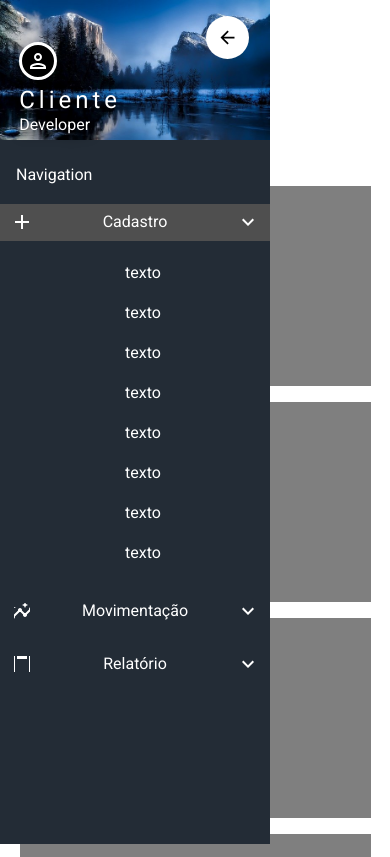
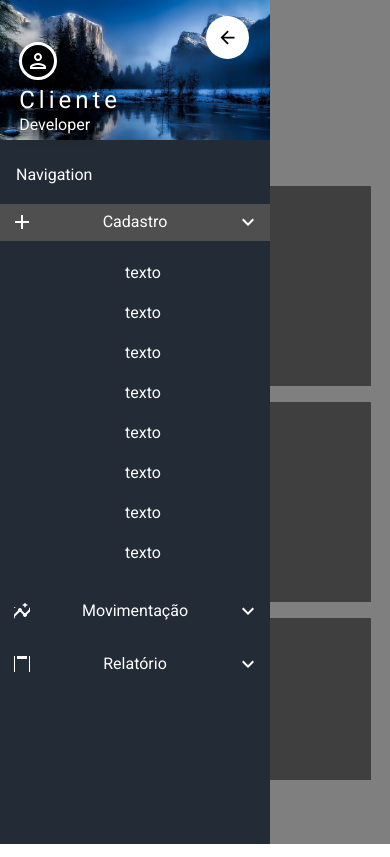
Before and after one commit to matheushrodrigues847/matheushrodrigues847.github.io, a plain HTML site: page index.html in a window 390 px wide. Both pictures are taken after a click on the element 37 px from the left and 37 px from the top of the page. Drawn offline with Linux system fonts and the light colour scheme.

Commit message:
Melhorando a usabilidade no modo responsivo

```diff
--- a/assets/css/style.css
+++ b/assets/css/style.css
@@ -221,6 +221,7 @@
 }
 .principal__gestao{
     flex: 1;
+    min-height: 100vh;
 
     background-image: url('../img/road-238458_1920.jpg');
     background-position: center;
@@ -254,7 +255,7 @@
     justify-content: space-around;
     align-items: center;
     flex-wrap: wrap;
-    height: calc(100vh - 173px);
+    height: calc(100vh - 250px);
     overflow: scroll;
 }
 .gestao__info{
@@ -264,6 +265,7 @@
     color: #ffffff;
 
     width: 30%;
+    margin: 0 auto;
     min-width: 200px;
     min-height: 200px;
 
@@ -280,6 +282,7 @@
         z-index: 1;
         transition: left 500ms ease-out;
     }
+
     .menu__ativo .principal__menu{
         left: 0;
     }
@@ -292,6 +295,9 @@
         left: 0;
         right: 0;
         bottom: 0;
+
+        background: rgb(0,1,0);
+        opacity: .5;
     }
     .icone--menuOption{
         display: block;
@@ -299,17 +305,13 @@
     .area__photo{
         height: 15%;
 
-     }
-    .gestao__main{
-        justify-content: center;
     }
+
     .gestao__info{
         width: 45%;
-        margin-right: 1rem;
+
     }
-    .gestao__info:nth-child(2n){
-        margin-right: 0;
-    }
+
 }
 @media(max-width: 660px){
     .gestao__info{
@@ -320,6 +322,6 @@
 @media(max-width: 500px){
     .gestao__info{
         width: 90%;
-        margin-right: 0;
+
     }
 }
--- a/index.html
+++ b/index.html
@@ -3,13 +3,13 @@
 
 <head>
     <meta charset="UTF-8">
-    <meta http-equiv="X-UA-Compatible" content="IE=edge">
+
     <meta name="viewport" content="width=device-width, initial-scale=1.0">
     <title>Document</title>
     <link rel="stylesheet" href="../assets/css/reset.css">
     <link rel="stylesheet" href="../assets/css/style.css">
     <link rel="preconnect" href="https://fonts.gstatic.com">
-<link href="https://fonts.googleapis.com/css2?family=Roboto&display=swap" rel="stylesheet">
+    <link href="https://fonts.googleapis.com/css2?family=Roboto&display=swap" rel="stylesheet">
 </head>
 
 <body>
--- a/js/menu.js
+++ b/js/menu.js
@@ -16,14 +16,25 @@ function menuOptions(){
 }
 menuOptions();
 
+const option = ()=>{
     const botaoMenuAbrir = document.querySelector('.icone--abrirMenu');
 
-botaoMenuAbrir.addEventListener('click', ()=>{
+    botaoMenuAbrir.addEventListener('click', () => {
         document.documentElement.classList.add('menu__ativo');
+        menuAfter()
     })
 
     const botaoMenuFechar = document.querySelector('.icone--fecharMenu');
 
-botaoMenuFechar.addEventListener('click',()=>{
+    botaoMenuFechar.addEventListener('click', () => {
         document.documentElement.classList.remove('menu__ativo');
     })
+}
+option();
+
+const menuAfter = ()=>{
+    const menuAfter = document.querySelector('.menu__ativo');
+    menuAfter.addEventListener('click',(event)=>{
+        if(event.target == document.documentElement) menuAfter.classList.remove('menu__ativo')
+    })
+}
```
Lines whose indentation alone changed are shown as unchanged.
